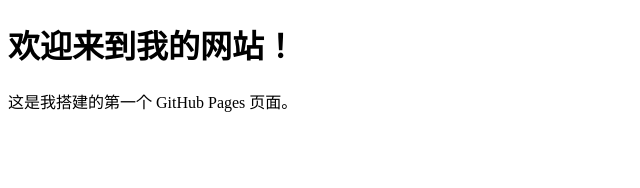
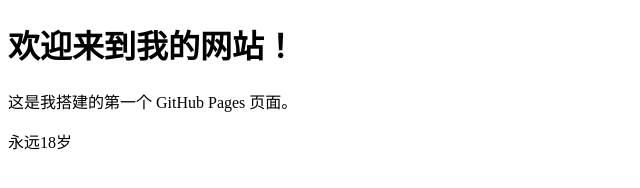
Before and after one commit to Gemini-0529/Gemini-0529.github.io, a plain HTML site: page index.html in a window 1280 px wide. Shown: the full height of the page, 0-640 px from the left. Drawn offline with Linux system fonts and the light colour scheme.

Commit message:
Update index.html

```diff
--- a/index.html
+++ b/index.html
@@ -6,5 +6,6 @@
 <body>
   <h1>欢迎来到我的网站！</h1>
   <p>这是我搭建的第一个 GitHub Pages 页面。</p>
+  <div>永远18岁</div>
 </body>
 </html>
```
